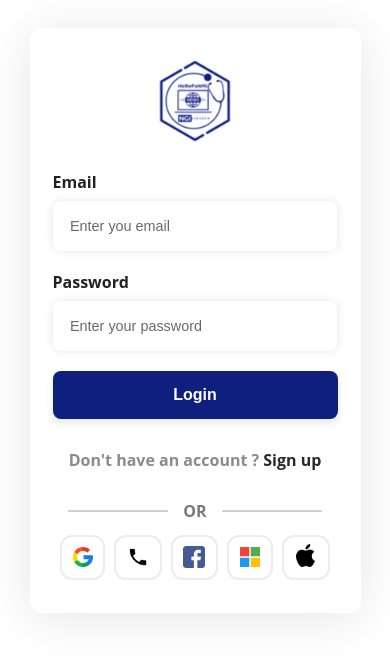
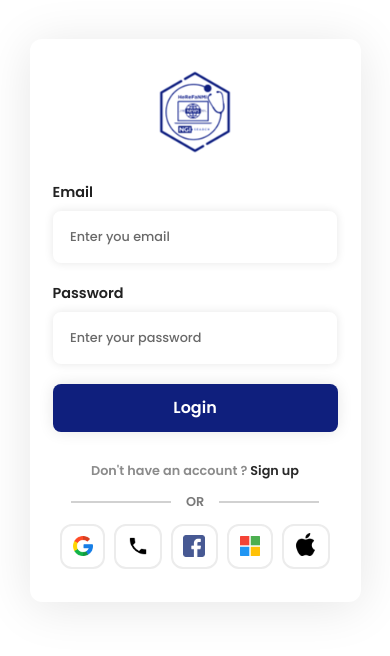
Before and after one commit to abdelaliichou/Ai-text-validator, a React (Create React App) app: page / in a window 390 px wide. Shown: the part 102-758 px from the top of the page. Built offline with nearby package versions, Linux system fonts and the light colour scheme; no server answers.

Commit message:
login fonts resposivite fixed

```diff
--- a/public/index.html
+++ b/public/index.html
@@ -4,6 +4,7 @@
     <meta charset="utf-8" />
     <link rel="icon" href="%PUBLIC_URL%/favicon.ico" />
     <meta name="viewport" content="width=device-width, initial-scale=1" />
+    <link href="https://fonts.googleapis.com/css2?family=Poppins:wght@100;200;300;400;500;600;700;800;900&display=swap" rel="stylesheet">
     <meta name="theme-color" content="#000000" />
     <meta
       name="description"
--- a/src/Login.css
+++ b/src/Login.css
@@ -17,7 +17,6 @@
   box-shadow: 0 5px 50px rgba(0, 0, 0, 0.1);
   border: 3px solid white;
   justify-content: center;
-  font-family: 'Open Sans', sans-serif;
   text-align: center;
   padding: 20px;
   box-sizing: border-box;
@@ -50,16 +49,19 @@
 .text {
   margin-top: 20px;
   font-size: 1rem;
-  font-weight: bold;
+  font-weight: 600;
   align-self: flex-start;
+  font-family: 'Poppins', sans-serif;
   margin-bottom: 8px;
   color: #222222;
 }
 
 .text2 {
   margin-top: 20px;
+  margin-bottom: 0px;
   font-size: 1rem;
-  font-weight: bold;
+  font-weight: 600;
+  font-family: 'Poppins', sans-serif;
   align-self: center;
   color: #8b8b8b;
 }
@@ -69,16 +71,18 @@
   margin-right: 15px;
   margin-top: 0px;
   margin-bottom: 0px;
+  font-family: 'Poppins', sans-serif;
   font-size: 1rem;
-  font-weight: bold;
+  font-weight: 600;
   align-self: center;
   color: #797979;
 }
 
 .text4 {
   margin: 0px;
+  font-family: 'Poppins', sans-serif;
   font-size: 1rem;
-  font-weight: bold;
+  font-weight: 600;
   align-self: center;
   color: #292929;
 }
@@ -97,7 +101,8 @@
   border-radius: 8px;
   font-weight: 500;
   color: #272727;
-  font-size: 1.05rem;
+  font-family: 'Poppins', sans-serif;
+  font-size: 0.9rem;
   box-shadow: 0 0px 10px rgba(0, 0, 0, 0.1);
   border: 2px solid white;
 }
@@ -120,12 +125,13 @@
   width: 478px;
   height: 54px;
   cursor: pointer;
+  font-family: 'Poppins', sans-serif;
   font-size: 1.2rem;
-  font-weight: bold;
+  font-weight: 600;
   text-decoration: none;
   margin-bottom: 10px;
   margin-top: 30px;
-  box-shadow: 0 4px 8px rgba(0, 0, 0, 0.1);
+  box-shadow: 0 0px 15px rgba(0, 0, 0, 0.1);
 }
 
 .google-button {
@@ -139,7 +145,7 @@
   flex-grow: 1;
   height: 54px;
   cursor: pointer;
-  font-size: 1.1rem;
+  font-size: 1rem;
   font-weight: bold;
   text-decoration: none;
   margin-bottom: 10px;
@@ -253,17 +259,19 @@
 
   .text {
     margin-top: 15px;
-    font-size: 0.9rem;
-    font-weight: bold;
+    font-size: 0.95rem;
+    font-weight: 600;
     align-self: flex-start;
     margin-bottom: 8px;
+    font-family: 'Poppins', sans-serif;
     color: #222222;
   }
 
   .text2 {
     margin-top: 15px;
     font-size: 0.9rem;
-    font-weight: bold;
+    font-family: 'Poppins', sans-serif;
+    font-weight: 600;
     align-self: center;
     color: #8b8b8b;
   }
@@ -274,7 +282,8 @@
     margin-top: 0px;
     margin-bottom: 0px;
     font-size: 0.9rem;
-    font-weight: bold;
+    font-weight: 600;
+    font-family: 'Poppins', sans-serif;
     align-self: center;
     color: #797979;
   }
@@ -282,7 +291,8 @@
   .text4 {
     margin: 0px;
     font-size: 0.9rem;
-    font-weight: bold;
+    font-family: 'Poppins', sans-serif;
+    font-weight: 600;
     align-self: center;
     color: #292929;
   }
@@ -299,6 +309,7 @@
     padding: 15px;
     width: 380px;
     border-radius: 8px;
+    font-family: 'Poppins', sans-serif;
     font-weight: 500;
     color: #272727;
     font-size: 0.9rem;
@@ -315,11 +326,12 @@
     height: 48px;
     cursor: pointer;
     font-size: 1rem;
-    font-weight: bold;
+    font-weight: 600;
     text-decoration: none;
+    font-family: 'Poppins', sans-serif;
     margin-bottom: 10px;
     margin-top: 30px;
-    box-shadow: 0 4px 8px rgba(0, 0, 0, 0.1);
+    box-shadow: 0 0px 15px rgba(0, 0, 0, 0.1);
   }
 
   .google-button {
@@ -405,6 +417,177 @@
 
 }
 
+@media (max-height: 600px) {
+
+  .logo2{
+    height: 70px;
+    width: 70px;
+    padding: 10px;
+    position: static;
+    opacity: 0; /* Set initial opacity to 0 for fade-in animation */
+    animation: fadeIn 0.5s forwards; /* Apply fade-in animation */
+  }
+
+  .text {
+    margin-top: 13px;
+    font-size: 0.85rem;
+    font-weight: 600;
+    align-self: flex-start;
+    margin-bottom: 5px;
+    font-family: 'Poppins', sans-serif;
+    color: #222222;
+  }
+
+  .text2 {
+    margin-top: 13px;
+    font-size: 0.8rem;
+    font-family: 'Poppins', sans-serif;
+    font-weight: 600;
+    align-self: center;
+    color: #8b8b8b;
+  }
+
+  .text3 {
+    margin-left: 13px;
+    margin-right: 13px;
+    margin-top: 0px;
+    margin-bottom: 0px;
+    font-size: 0.8rem;
+    font-weight: 600;
+    font-family: 'Poppins', sans-serif;
+    align-self: center;
+    color: #797979;
+  }
+
+  .text4 {
+    margin: 0px;
+    font-size: 0.8rem;
+    font-family: 'Poppins', sans-serif;
+    font-weight: 600;
+    align-self: center;
+    color: #292929;
+  }
+
+  .input-section2 {
+    display: flex;
+    flex-direction: column;
+    margin: 0px;
+    align-items: center;
+    justify-content: space-between;
+  }
+
+  .text-input2 {
+    padding: 15px;
+    width: 300px;
+    border-radius: 8px;
+    font-family: 'Poppins', sans-serif;
+    font-weight: 500;
+    color: #272727;
+    font-size: 0.85rem;
+    box-shadow: 0 0px 10px rgba(0, 0, 0, 0.1);
+    border: 2px solid white;
+  }
+
+  .login-button {
+    background-color: #0F1F7D;
+    color: white;
+    border: none;
+    border-radius: 8px;
+    width: 334px;
+    height: 48px;
+    cursor: pointer;
+    font-size: 1rem;
+    font-weight: 600;
+    text-decoration: none;
+    font-family: 'Poppins', sans-serif;
+    margin-bottom: 10px;
+    margin-top: 30px;
+    box-shadow: 0 0px 15px rgba(0, 0, 0, 0.1);
+  }
+
+  .google-button {
+    display: flex;
+    justify-content: center;
+    align-items: center;
+    background-color: white;
+    color: #9b9b9b;
+    border: 2px solid rgb(236, 236, 236)  ;
+    border-radius: 12px;
+    flex-grow: 1;
+    height: 40px;
+    cursor: pointer;
+    font-size: 1rem;
+    font-weight: bold;
+    text-decoration: none;
+    margin-bottom: 8px;
+  }
+
+  .loading-indicator {
+    width: 30px;
+    height: 30px;
+    border-radius: 50%;
+    margin-top: 10px;
+    margin-bottom: 10px;
+    background-color: #0F1F7D; /* Change color as needed */
+    animation: bounce 1s infinite;
+  }
+
+  @keyframes bounce {
+    0%, 100% {
+      transform: translateY(0);
+    }
+    50% {
+      transform: translateY(-20px);
+    }
+  }
+
+  .separate-container{
+    display: flex;
+    flex-direction: row;
+    justify-content: space-between;
+    align-items: center;
+    margin-bottom: 13px;
+    margin-top: 13px;
+  }
+
+  .separator{
+    height: 2px;
+    width: 120px;
+    background-color: #d1d1d1;
+  }
+
+  .space{
+    flex-grow: 1;
+  }
+
+  .auth-container{
+    display: flex;
+    flex-direction: row;
+    align-items: center;
+    width: 310px;
+  }
+
+  .google-icon {
+    width: 20px;
+    height: 20px;
+    align-self: center;
+  }
+
+  .apple-icon {
+    width: 24px;
+    height: 23px;
+    align-self: center;
+    margin-bottom: 4px;
+  }
+
+  .fb-icon {
+    width: 23px;
+    height: 23px;
+    align-self: center;
+  }
+
+}
+
 
 @media (max-width: 550px) {
 
@@ -423,8 +606,9 @@
     width: 300px;
     border-radius: 8px;
     font-weight: 500;
+    font-family: 'Poppins', sans-serif;
     color: #272727;
-    font-size: 0.9rem;
+    font-size: 0.85rem;
     box-shadow: 0 0px 10px rgba(0, 0, 0, 0.1);
     border: 2px solid white;
   }
@@ -438,11 +622,11 @@
     height: 48px;
     cursor: pointer;
     font-size: 1rem;
-    font-weight: bold;
-    text-decoration: none;
+    font-family: 'Poppins', sans-serif;
+    font-weight: 600;
     margin-bottom: 10px;
     margin-top: 30px;
-    box-shadow: 0 4px 8px rgba(0, 0, 0, 0.1);
+    box-shadow: 0 0px 15px rgba(0, 0, 0, 0.1);
   }
 
   .google-button {
@@ -460,6 +644,47 @@
     font-weight: bold;
     text-decoration: none;
     margin-bottom: 10px;
+  }
+
+  .text {
+    margin-top: 20px;
+    font-size: 0.95rem;
+    font-weight: 600;
+    align-self: flex-start;
+    font-family: 'Poppins', sans-serif;
+    margin-bottom: 8px;
+    color: #222222;
+  }
+
+  .text2 {
+    margin-top: 20px;
+    margin-bottom: 0px;
+    font-size: 0.85rem;
+    font-weight: 600;
+    font-family: 'Poppins', sans-serif;
+    align-self: center;
+    color: #8b8b8b;
+  }
+
+  .text3 {
+    margin-left: 15px;
+    margin-right: 15px;
+    margin-top: 0px;
+    margin-bottom: 0px;
+    font-family: 'Poppins', sans-serif;
+    font-size: 0.85rem;
+    font-weight: 600;
+    align-self: center;
+    color: #797979;
+  }
+
+  .text4 {
+    margin: 0px;
+    font-family: 'Poppins', sans-serif;
+    font-size: 0.85rem;
+    font-weight: 600;
+    align-self: center;
+    color: #292929;
   }
 
   .loading-indicator {
@@ -546,7 +771,8 @@
     border-radius: 8px;
     font-weight: 500;
     color: #272727;
-    font-size: 0.9rem;
+    font-size: 0.80rem;
+    font-family: 'Poppins', sans-serif;
     box-shadow: 0 0px 10px rgba(0, 0, 0, 0.1);
     border: 2px solid white;
   }
@@ -560,11 +786,12 @@
     height: 48px;
     cursor: pointer;
     font-size: 1rem;
-    font-weight: bold;
+    font-weight: 600;
+    font-family: 'Poppins', sans-serif;
     text-decoration: none;
     margin-bottom: 10px;
     margin-top: 20px;
-    box-shadow: 0 4px 8px rgba(0, 0, 0, 0.1);
+    box-shadow: 0 0px 15px rgba(0, 0, 0, 0.1);
   }
 
   .google-button {
@@ -582,6 +809,47 @@
     font-weight: bold;
     text-decoration: none;
     margin-bottom: 10px;
+  }
+
+  .text {
+    margin-top: 20px;
+    font-size: 0.9rem;
+    font-weight: 600;
+    align-self: flex-start;
+    font-family: 'Poppins', sans-serif;
+    margin-bottom: 8px;
+    color: #222222;
+  }
+
+  .text2 {
+    margin-top: 20px;
+    margin-bottom: 0px;
+    font-size: 0.8rem;
+    font-weight: 600;
+    font-family: 'Poppins', sans-serif;
+    align-self: center;
+    color: #8b8b8b;
+  }
+
+  .text3 {
+    margin-left: 15px;
+    margin-right: 15px;
+    margin-top: 0px;
+    margin-bottom: 0px;
+    font-family: 'Poppins', sans-serif;
+    font-size: 0.8rem;
+    font-weight: 600;
+    align-self: center;
+    color: #797979;
+  }
+
+  .text4 {
+    margin: 0px;
+    font-family: 'Poppins', sans-serif;
+    font-size: 0.8rem;
+    font-weight: 600;
+    align-self: center;
+    color: #292929;
   }
 
   .loading-indicator {
@@ -663,18 +931,21 @@
 
 
   .text {
-    margin-top: 15px;
-    font-size: 0.8rem;
-    font-weight: bold;
+    margin-top: 20px;
+    font-size: 0.85rem;
+    font-weight: 600;
     align-self: flex-start;
-    margin-bottom: 8px;
+    font-family: 'Poppins', sans-serif;
+    margin-bottom: 5px;
     color: #222222;
   }
 
   .text2 {
-    margin-top: 15px;
-    font-size: 0.8rem;
-    font-weight: bold;
+    margin-top: 20px;
+    margin-bottom: 0px;
+    font-size: 0.75rem;
+    font-weight: 600;
+    font-family: 'Poppins', sans-serif;
     align-self: center;
     color: #8b8b8b;
   }
@@ -684,16 +955,18 @@
     margin-right: 15px;
     margin-top: 0px;
     margin-bottom: 0px;
-    font-size: 0.8rem;
-    font-weight: bold;
+    font-family: 'Poppins', sans-serif;
+    font-size: 0.75rem;
+    font-weight: 600;
     align-self: center;
     color: #797979;
   }
 
   .text4 {
     margin: 0px;
-    font-size: 0.8rem;
-    font-weight: bold;
+    font-family: 'Poppins', sans-serif;
+    font-size: 0.75rem;
+    font-weight: 600;
     align-self: center;
     color: #292929;
   }
@@ -701,10 +974,11 @@
   .text-input2 {
     padding: 15px;
     width: 210px;
+    font-family: 'Poppins', sans-serif;
     border-radius: 8px;
     font-weight: 500;
     color: #272727;
-    font-size: 0.9rem;
+    font-size: 0.8rem;
     box-shadow: 0 0px 10px rgba(0, 0, 0, 0.1);
     border: 2px solid white;
   }
@@ -717,12 +991,13 @@
     width: 248px;
     height: 48px;
     cursor: pointer;
+    font-family: 'Poppins', sans-serif;
     font-size: 1rem;
-    font-weight: bold;
+    font-weight: 600;
     text-decoration: none;
     margin-bottom: 10px;
     margin-top: 20px;
-    box-shadow: 0 4px 8px rgba(0, 0, 0, 0.1);
+    box-shadow: 0 0px 15px rgba(0, 0, 0, 0.1);
   }
 
   .google-button {
```
Also changed, not shown: src/App.css (+41 -5 lines), src/App.js (+5 -4 lines).
